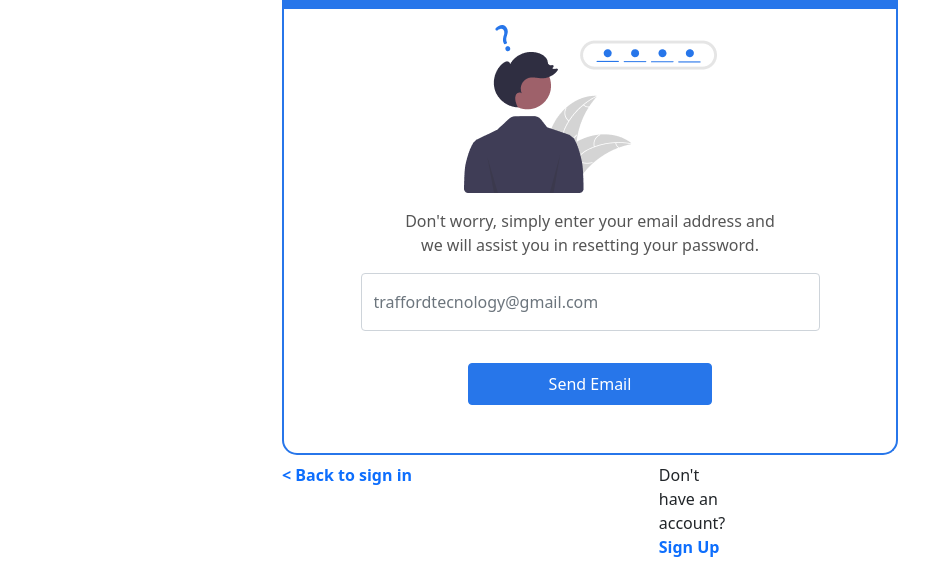
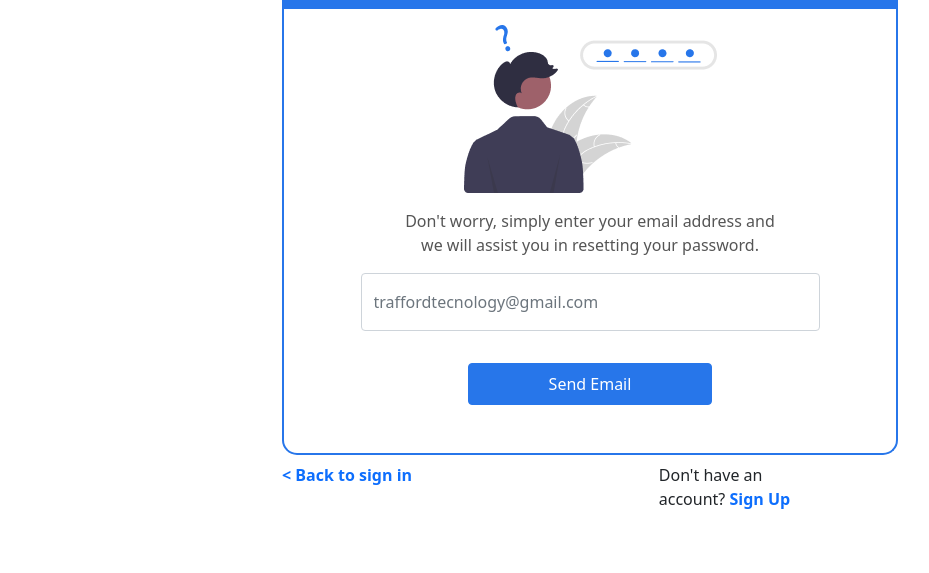
Before and after one commit to Mackenzie-OO7/KodeCamp-Project, a plain HTML site: page forgot_password_email.html in a window 1280 px wide. Shown: the part 227-800 px from the top of the page, without its empty margins (50-979 px from the left). Drawn offline with nearby package versions, Linux system fonts and the light colour scheme.

Commit message:
Update forgot_password_email.html

```diff
--- a/forgot_password_email.html
+++ b/forgot_password_email.html
@@ -51,7 +51,7 @@
                     <a href="sign.in.html" class="col-lg-4 col-sm-4 fw-bolder text-decoration-none">< Back to sign in</a>
                 </div>
                 <div class="">
-                    <p class="col-lg-4 col-sm-6" id="account">Don't have an account? <a href="signup.html" class="text-decoration-none fw-bolder">Sign Up</a></p>
+                    <p class="col-lg-8 col-sm-6" id="account">Don't have an account? <a href="signup.html" class="text-decoration-none fw-bolder">Sign Up</a></p>
                 </div>
             </div>
         </div>
```
